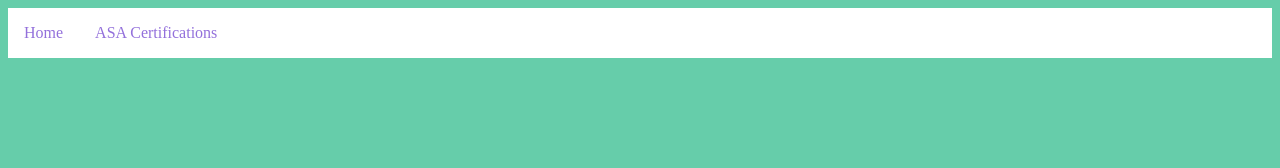
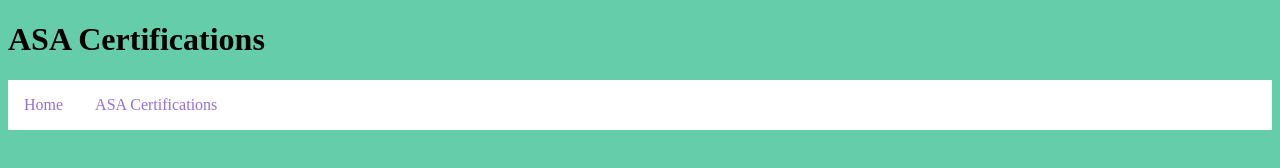
Before and after one commit to kedehlsen/2nd-wepbage, a plain HTML site: page ASA-Certifications.html in a window 1280 px wide. Drawn offline with Linux system fonts and the light colour scheme.

Commit message:
Update ASA-Certifications.html
Change header name

```diff
--- a/ASA-Certifications.html
+++ b/ASA-Certifications.html
@@ -34,7 +34,7 @@
   </head>
 
   <body>
-
+   <h1>ASA Certifications</h1>
      <ul>
       <li><a href="https://kedehlsen.github.io/Hobby-Page/">Home</a></li>
 
```
